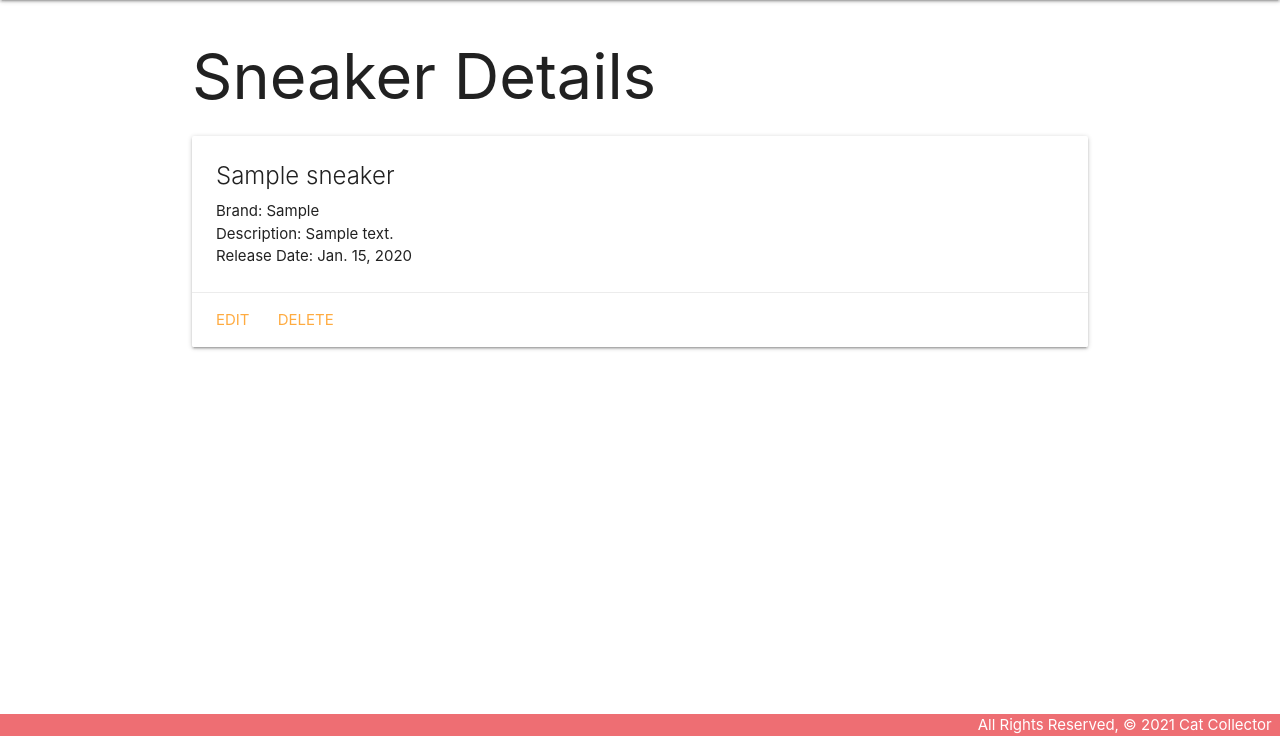
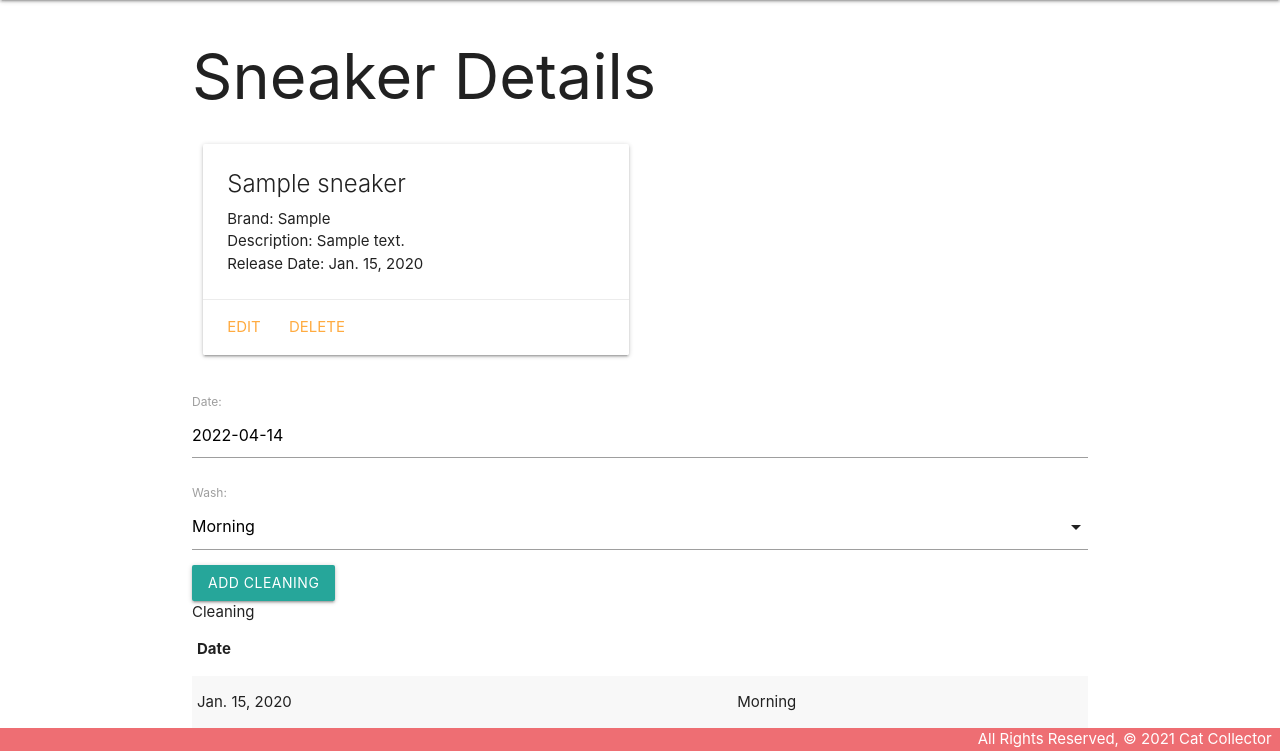
Before and after one commit to rickybarrera/SneakerCollector, a Django app: page /sneakers/1/ in a window 1280 px wide. Shown: the part 64-815 px from the top of the page. Run offline with Django 4.2, Linux system fonts and the light colour scheme; tables that the repository leaves empty hold one stand-in row (values such as "Sample post").

Commit message:
part 4 done

```diff
--- a/main_app/admin.py
+++ b/main_app/admin.py
@@ -1,5 +1,6 @@
 from django.contrib import admin
-from .models import Sneaker
+from .models import Sneaker, Cleaning
 # Register your models here.
 
 admin.site.register(Sneaker)
+admin.site.register(Cleaning)
--- /dev/null
+++ b/main_app/forms.py
@@ -0,0 +1,7 @@
+from django.forms import ModelForm
+from .models import Cleaning
+
+class CleaningForm(ModelForm):
+    class Meta:
+        model = Cleaning
+        fields = ['date', 'wash']
--- a/main_app/models.py
+++ b/main_app/models.py
@@ -2,6 +2,13 @@ from django.db import models
 from django.urls import reverse
 
 # Create your models here.
+
+CLEAN =(
+    ('AM', 'Morning'),
+    ('NOON', 'Mid day'),
+    ('PM', 'Evening'),
+
+)
 class Sneaker(models.Model):
     # def __init__(self, name,brand,description,release):
     name = models.CharField(max_length=100)
@@ -15,3 +22,18 @@ class Sneaker(models.Model):
 
     def get_absolute_url(self):
         return reverse('detail', kwargs={'sneaker_id': self.id})
+
+class Cleaning(models.Model):
+    date = models.DateField()
+    wash = models.CharField(
+        max_length=4,
+            choices=CLEAN,
+            default=CLEAN[0][0]
+    )
+    sneaker = models.ForeignKey(Sneaker, on_delete=models.CASCADE)
+
+    def __str__(self):
+        return f"{self.get_wash_display()} on {self.date}"
+
+    class Meta:
+        ordering = ['-date']
--- a/main_app/templates/base.html
+++ b/main_app/templates/base.html
@@ -9,6 +9,7 @@
   <title>Sneaker Collector</title>
   <link rel="stylesheet" href="https://cdnjs.cloudflare.com/ajax/libs/materialize/1.0.0/css/materialize.min.css">
   <link rel="stylesheet" type="text/css" href="{% static 'css/style.css' %}">
+  <script src="https://cdnjs.cloudflare.com/ajax/libs/materialize/1.0.0/js/materialize.min.js"></script>
 </head>
 <body>
   <header class="navbar-fixed">
--- a/main_app/templates/sneakers/detail.html
+++ b/main_app/templates/sneakers/detail.html
@@ -1,6 +1,8 @@
 {% extends 'base.html' %}
 {% block content %}
 <h1>Sneaker Details</h1>
+<div class="row">
+    <div class="col s6">
         <div class ="card">
             <div class="card-content">
                 <span class="card-title">{{ sneaker.name }} </span>
@@ -13,5 +15,37 @@
                 <a href="{% url 'sneakers_delete' sneaker.id %}">Delete</a>
             </div>
         </div>
-
+    </div>
+</div>
+<div class="col s6">
+    <form action="{% url 'add_cleaning' sneaker.id %}" method="POST">
+        {% csrf_token %}
+        {{ cleaning_form.as_p }}
+        <input type="submit" class="btn" value="Add Cleaning">
+    </form>
+    <table class="striped">
+        <thead>
+            <tr><th>Date</th>Cleaning</tr>
+        </thead>
+        <tbody>
+            {% for cleaning in sneaker.cleaning_set.all %}
+            <tr>
+                <td>{{cleaning.date}}</td>
+                <td>{{cleaning.get_wash_display}}</td>
+            </tr>
+            {% endfor %}
+        </tbody>
+    </table>
+</div>
+<script>
+    const dateEl = document.getElementById('id_date');
+  M.Datepicker.init(dateEl, {
+    format: 'yyyy-mm-dd',
+    defaultDate: new Date(),
+    setDefaultDate: true,
+    autoClose: true
+  });
+  const selectEl = document.getElementById('id_wash');
+  M.FormSelect.init(selectEl);
+</script>
 {% endblock %}
--- a/main_app/urls.py
+++ b/main_app/urls.py
@@ -9,5 +9,6 @@ urlpatterns = [
     path('sneakers/<int:sneaker_id>/', views.sneakers_detail, name='detail'),
     path('sneakers/create/', views.SneakerCreate.as_view(), name='sneakers_create'),
     path('sneakers/<int:pk>/update/', views.SneakerUpdate.as_view(), name='sneakers_update'),
-    path('sneakers/<int:pk>/delete/', views.SneakerDelete.as_view(), name='sneakers_delete')
+    path('sneakers/<int:pk>/delete/', views.SneakerDelete.as_view(), name='sneakers_delete'),
+    path('sneakers/<int:sneaker_id>/add_cleaning/', views.add_cleaning, name='add_cleaning'),
 ]
--- a/main_app/views.py
+++ b/main_app/views.py
@@ -1,6 +1,8 @@
-from django.shortcuts import render
+from django.shortcuts import redirect, render
 from django.views.generic.edit import CreateView, UpdateView, DeleteView
-from .models import Sneaker
+
+from main_app.forms import CleaningForm
+from .models import Cleaning, Sneaker
 # Create your views here.\
 def home(request):
     return render(request, 'home.html')
@@ -14,7 +16,8 @@ def sneakers_index(request):
 
 def sneakers_detail(request, sneaker_id):
     sneaker = Sneaker.objects.get(id=sneaker_id)
-    return render(request, 'sneakers/detail.html', { 'sneaker': sneaker })
+    cleaning_form = CleaningForm()
+    return render(request, 'sneakers/detail.html', { 'sneaker': sneaker, 'cleaning_form': cleaning_form })
 
 class SneakerCreate(CreateView):
     model = Sneaker
@@ -28,3 +31,11 @@ class SneakerUpdate(UpdateView):
 class SneakerDelete(DeleteView):
     model = Sneaker
     success_url = '/sneakers/'
+
+def add_cleaning(request, sneaker_id):
+    form = CleaningForm(request.POST)
+    if form.is_valid():
+        new_cleaning = form.save(commit=False)
+        new_cleaning.sneaker_id = sneaker_id
+        new_cleaning.save()
+    return redirect('detail',sneaker_id=sneaker_id)
```
Also changed, not shown: main_app/migrations/0002_cleaning.py (added). Lines whose indentation alone changed are shown as unchanged.
